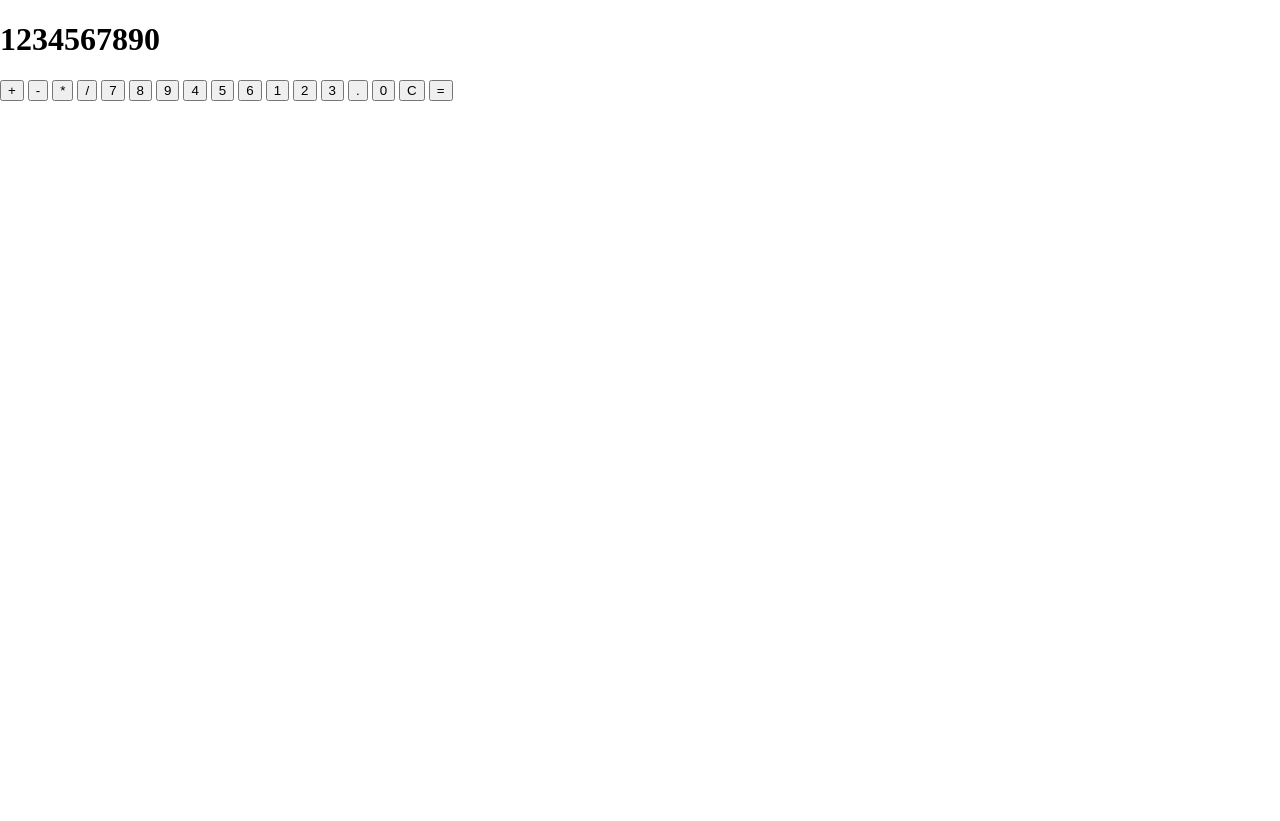
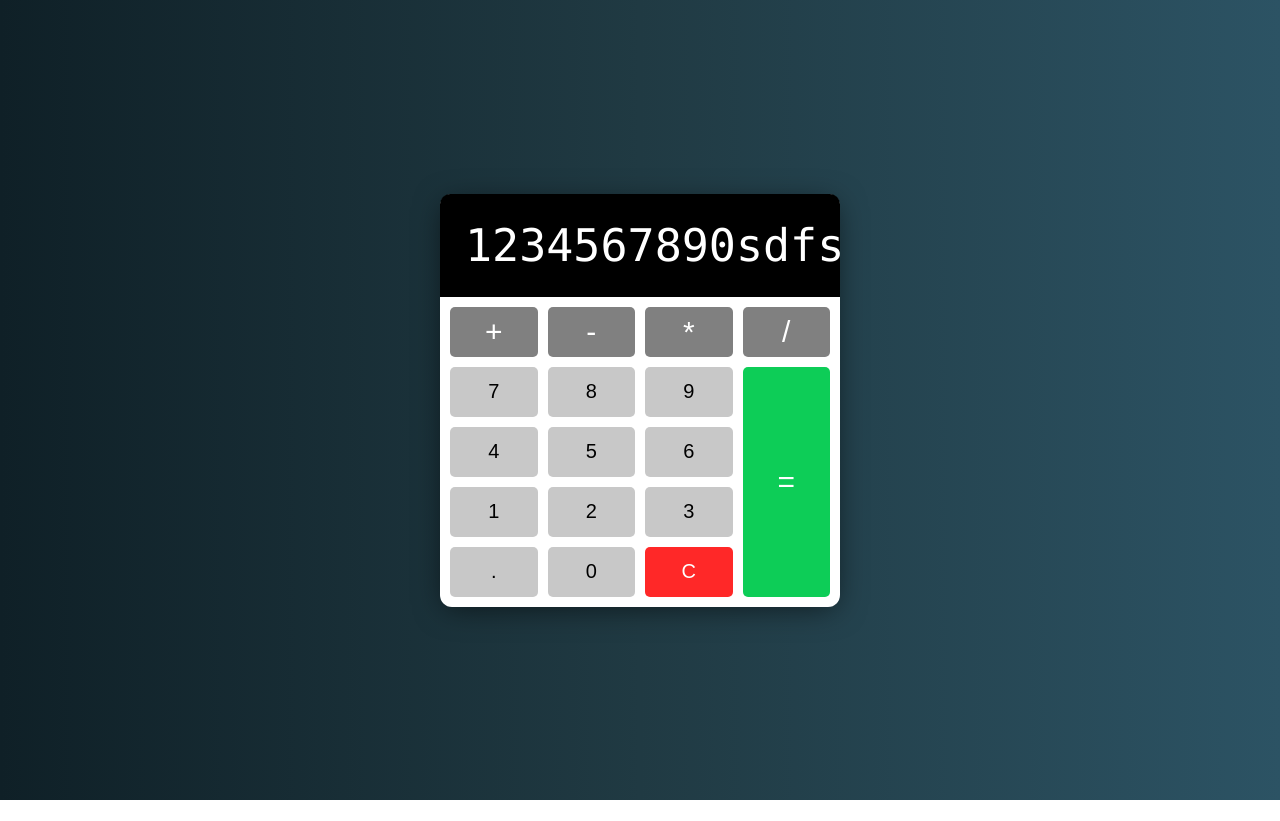
Before and after one commit to Ramon-Carrillo/calculator, a plain HTML site: page index.html in a window 1280 px wide. After the commit the page ends 800 px from the top, so only its background shows below. Drawn offline with Linux system fonts and the light colour scheme.

Commit message:
finished css

```diff
--- a/index.html
+++ b/index.html
@@ -16,7 +16,7 @@
     <div class="calculator">
       <!-- Display -->
       <div class="calculator-display">
-        <h1>1234567890</h1>
+        <h1>1234567890sdfsadfasdfasdfasdfasdfasdf</h1>
       </div>
       <!-- Buttons -->
       <div class="calculator-buttons">
--- a/style.css
+++ b/style.css
@@ -1,4 +1,3 @@
-
 html {
   box-sizing: border-box;
 }
@@ -6,4 +5,113 @@ html {
 body {
   margin: 0;
   min-height: 100vh;
+  display: flex;
+  justify-content: center;
+  align-items: center;
+  background: #0f2027;
+  background: -webkit-linear-gradient(to right, #0f2027, #203a43, #2c5364);
+  background: linear-gradient(to right, #0f2027, #203a43, #2c5364);
 }
+
+.calculator {
+  background: #fff;
+  width: 400px;
+  border-radius: 12px;
+  box-shadow: 0 5px 30px -5px rgba(0, 0, 0, 0.6);
+}
+
+.calculator-display {
+  background: #000;
+  color: #fff;
+  margin: 0;
+  display: flex;
+  align-items: center;
+  justify-content: flex-end;
+  border-radius: 10px 10px 0 0;
+}
+
+.calculator-display h1 {
+  margin: 0;
+  padding: 25px;
+  font-size: 45px;
+  font-family: 'Lucida Console', sans-serif;
+  font-weight: 100;
+  overflow-x: auto;
+}
+
+/* Custom Scrollbar */
+::-webkit-scrollbar {
+  width: 10px;
+}
+
+::-webkit-scrollbar-track {
+  background: #f1f1f1;
+  border-radius: 5px;
+}
+
+::-webkit-scrollbar-thumb {
+  background: #888;
+  border-radius: 5px;
+}
+
+::-webkit-scrollbar:hover {
+  background: #555;
+}
+
+/* Button */
+.calculator-buttons {
+  display: grid;
+  grid-template-columns: repeat(4, 1fr);
+  grid-gap: 10px;
+  padding: 10px;
+}
+
+button {
+  min-height: 50px;
+  font-size: 20px;
+  font-weight: 100;
+  border: none;
+  border-radius: 5px;
+  cursor: pointer;
+  background: rgb(200, 200, 200);
+}
+
+button:hover {
+  filter: brightness(110%);
+}
+
+button:active {
+  transform: translateY(1px);
+}
+
+button:focus {
+  outline: none;
+}
+
+.operator {
+  background: grey;
+  color: white;
+  font-size: 30px;
+}
+
+.clear {
+  background: rgb(255, 40, 40);
+  color: white;
+}
+
+.clear:hover {
+  filter: brightness(90%);
+}
+
+.equal-sign {
+  grid-column: -2;
+  grid-row: 2 / span 4;
+  background: rgb(13, 205, 87);
+}
+
+/* Media Query: Large Smartphone (Vertical) */
+@media screen and (max-width: 600px) {
+  .calculator {
+    width: 95%;
+  }
+}
```
